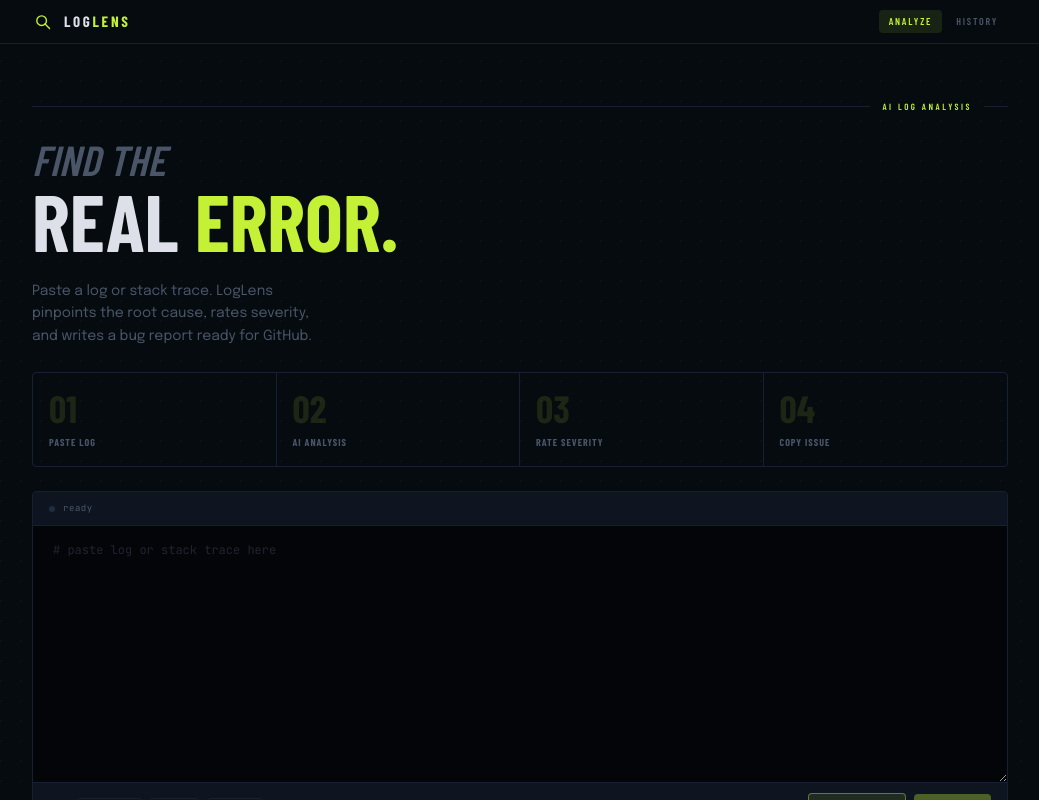
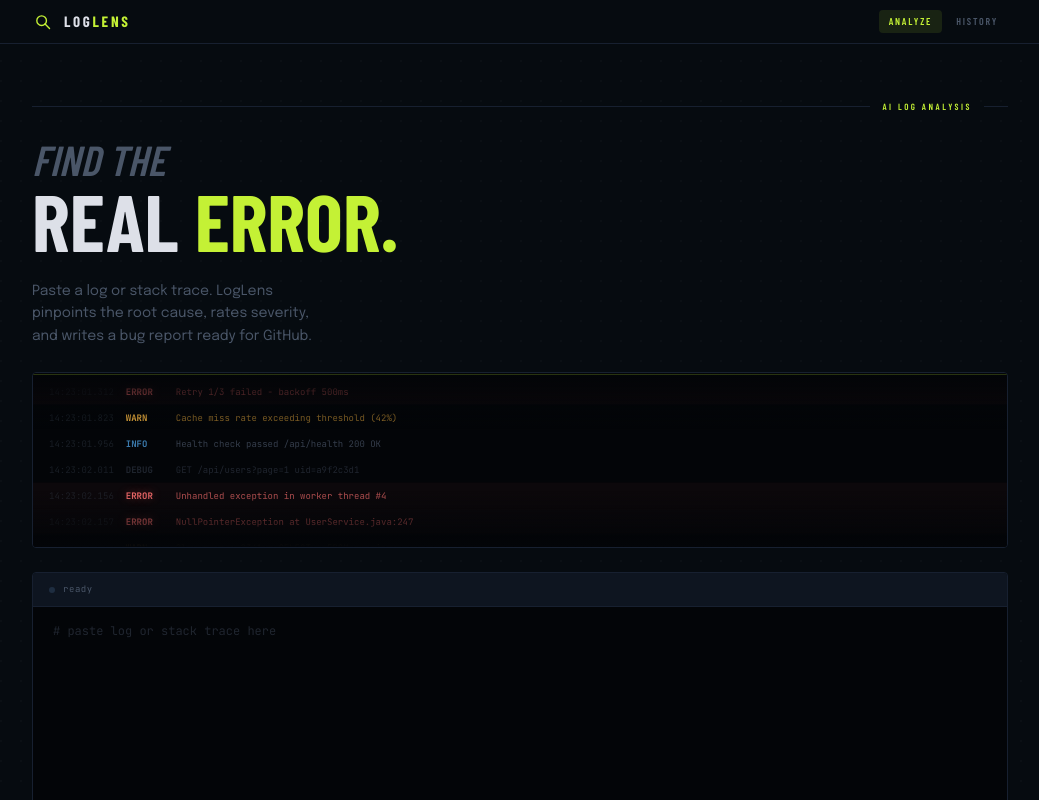
Before and after one commit to jacknegri89/LogLens, a React (Vite) app in the folder client/: page / in a window 1280 px wide. Shown: the top 800 px of the page, without its empty margins (120-1159 px from the left). Built offline with nearby package versions, Linux system fonts and the light colour scheme; no server answers; a web font is replaced by a local one.

Commit message:
style(client): replace step pipeline with animated live log stream

```diff
--- a/client/src/index.css
+++ b/client/src/index.css
@@ -77,3 +77,15 @@
   0%, 100% { opacity: 1; }
   50% { opacity: 0.35; }
 }
+
+@keyframes scroll-logs {
+  from { transform: translateY(0); }
+  to   { transform: translateY(-50%); }
+}
+
+@keyframes scan-v {
+  0%   { top: 0%;    opacity: 0; }
+  5%   { opacity: 1; }
+  95%  { opacity: 1; }
+  100% { top: 100%;  opacity: 0; }
+}
--- a/client/src/pages/AnalyzePage.tsx
+++ b/client/src/pages/AnalyzePage.tsx
@@ -104,49 +104,58 @@ export function AnalyzePage() {
         </p>
       </section>
 
-      {/* Step pipeline — reacts to app state */}
+      {/* Live log stream */}
       {(() => {
-        const stepLabels = ['Paste log', 'AI analysis', 'Rate severity', 'Copy issue'];
-        const stepDone = [
-          text.length > 0,
-          result !== null,
-          result !== null,
-          result !== null,
+        const lines = [
+          { ts: '14:23:01.042', level: 'INFO',  msg: 'Application starting on port 8080' },
+          { ts: '14:23:01.107', level: 'DEBUG', msg: 'Loading config from /etc/app/config.yaml' },
+          { ts: '14:23:01.189', level: 'INFO',  msg: 'Database connection pool initialized (max=20)' },
+          { ts: '14:23:01.234', level: 'WARN',  msg: 'Memory usage at 78% - consider scaling' },
+          { ts: '14:23:01.301', level: 'ERROR', msg: 'Connection refused: postgres.svc.cluster:5432' },
+          { ts: '14:23:01.312', level: 'ERROR', msg: 'Retry 1/3 failed - backoff 500ms' },
+          { ts: '14:23:01.823', level: 'WARN',  msg: 'Cache miss rate exceeding threshold (42%)' },
+          { ts: '14:23:01.956', level: 'INFO',  msg: 'Health check passed /api/health 200 OK' },
+          { ts: '14:23:02.011', level: 'DEBUG', msg: 'GET /api/users?page=1 uid=a9f2c3d1' },
+          { ts: '14:23:02.156', level: 'ERROR', msg: 'Unhandled exception in worker thread #4' },
+          { ts: '14:23:02.157', level: 'ERROR', msg: 'NullPointerException at UserService.java:247' },
+          { ts: '14:23:02.203', level: 'WARN',  msg: 'Slow query: 2341ms  SELECT * FROM sessions' },
+          { ts: '14:23:02.387', level: 'INFO',  msg: 'Restarting degraded worker thread #4' },
+          { ts: '14:23:02.501', level: 'INFO',  msg: 'Circuit breaker OPEN for payments-service' },
+          { ts: '14:23:02.678', level: 'DEBUG', msg: 'Token refreshed: user@company.com' },
+          { ts: '14:23:02.801', level: 'WARN',  msg: 'API rate limit: 983/1000 req/hour' },
+          { ts: '14:23:02.934', level: 'ERROR', msg: 'Pod crash-loopbackoff: api-deploy-5cd8f' },
+          { ts: '14:23:03.021', level: 'INFO',  msg: 'Scaling deployment to 3 replicas' },
+          { ts: '14:23:03.145', level: 'DEBUG', msg: 'Metrics flushed to prometheus:9090' },
+          { ts: '14:23:03.289', level: 'WARN',  msg: 'Disk usage at 91% on /var/log partition' },
         ];
-        const current =
-          status === 'loading' ? 1
-          : result !== null ? 3
-          : text.length > 0 ? 0
-          : -1;
+        const levelColor = (l: string) => l === 'ERROR' ? 'text-high' : l === 'WARN' ? 'text-medium' : l === 'INFO' ? 'text-low/70' : 'text-fg-faint/40';
+        const msgColor  = (l: string) => l === 'ERROR' ? 'text-high/75' : l === 'WARN' ? 'text-medium/60' : l === 'DEBUG' ? 'text-fg-faint/40' : 'text-fg-faint/70';
+        const rowBg     = (l: string) => l === 'ERROR' ? 'bg-high/[0.04]' : '';
         return (
           <div
-            className="grid grid-cols-4 overflow-hidden rounded-sm border border-line"
-            style={{ animation: 'reveal-up 0.75s cubic-bezier(0.16,1,0.3,1) both', animationDelay: '420ms' }}
+            className="relative h-44 overflow-hidden rounded-sm border border-line bg-ink-deep"
+            style={{ animation: 'reveal-fade 0.6s ease-out both', animationDelay: '420ms' }}
           >
-            {stepLabels.map((label, i) => {
-              const done = stepDone[i];
-              const active = i === current;
-              return (
-                <div
-                  key={i}
-                  className={`relative flex flex-col gap-2 border-r border-line px-4 py-4 last:border-0 transition-colors duration-500 ${done ? 'bg-signal/5' : ''}`}
-                >
-                  {active && (
-                    <div className="absolute inset-x-0 top-0 h-0.5 bg-signal" />
-                  )}
-                  <span className={`font-head text-[38px] font-extrabold leading-none transition-colors duration-500 ${
-                    active ? 'text-signal' : done ? 'text-signal/35' : 'text-signal/12'
-                  }`}>
-                    {String(i + 1).padStart(2, '0')}
+            <div className="pointer-events-none absolute inset-x-0 top-0 z-10 h-14 bg-gradient-to-b from-ink-deep to-transparent" />
+            <div className="pointer-events-none absolute inset-x-0 bottom-0 z-10 h-14 bg-gradient-to-t from-ink-deep to-transparent" />
+            <div
+              className="pointer-events-none absolute inset-x-0 z-20 h-px bg-signal/20"
+              style={{ animation: 'scan-v 5s ease-in-out infinite' }}
+            />
+            <div style={{ animation: 'scroll-logs 22s linear infinite' }}>
+              {[...lines, ...lines].map((line, i) => (
+                <div key={i} className={`flex items-baseline gap-3 px-4 py-[3px] font-mono text-[9px] leading-5 ${rowBg(line.level)}`}>
+                  <span className="shrink-0 tabular-nums text-fg-faint/30">{line.ts}</span>
+                  <span
+                    className={`w-[38px] shrink-0 font-bold ${levelColor(line.level)}`}
+                    style={line.level === 'ERROR' ? { textShadow: '0 0 10px rgba(247,109,109,0.45)' } : undefined}
+                  >
+                    {line.level}
                   </span>
-                  <span className={`font-head text-[10px] font-bold tracking-[0.1em] uppercase transition-colors duration-500 ${
-                    active || done ? 'text-fg-muted' : 'text-fg-faint'
-                  }`}>
-                    {label}
-                  </span>
+                  <span className={msgColor(line.level)}>{line.msg}</span>
                 </div>
-              );
-            })}
+              ))}
+            </div>
           </div>
         );
       })()}
```
